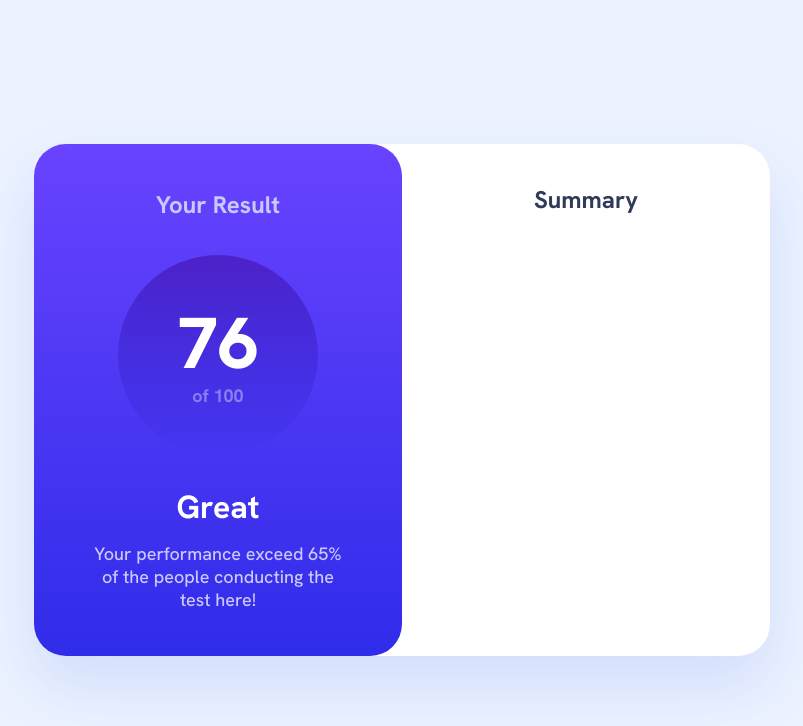
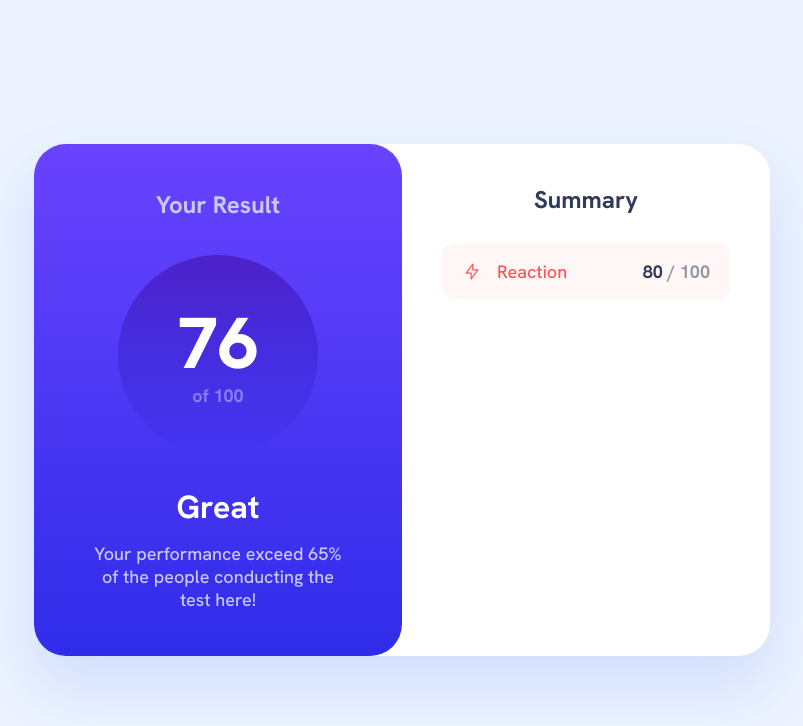
Before and after one commit to BYCODDE/-React-results-summary-component, a React (Vite) app: page / in a window 1280 px wide. Shown: the top 726 px of the page, without its empty margins (238-1041 px from the left). Built offline with nearby package versions, Linux system fonts and the light colour scheme.

Commit message:
new commit!

```diff
--- a/src/components/Sectionright/Sectionright.jsx
+++ b/src/components/Sectionright/Sectionright.jsx
@@ -1,9 +1,11 @@
 export default Sectionright;
 import "./sectionright.css";
+import Skill from "./Skills/Skills";
 function Sectionright() {
   return (
     <section className="Sectionright">
       <h3 className="Summary">Summary</h3>
+      <Skill></Skill>
     </section>
   );
 }
--- /dev/null
+++ b/src/components/Sectionright/Skills/Skills.jsx
@@ -0,0 +1,22 @@
+export default Skill;
+import "./skill.css";
+import redIcon from "./red.svg";
+
+function Skill() {
+  return (
+    <div className="skills_div">
+      <div className="Reaction">
+        <div className="reaction_underdiv">
+          <img src={redIcon} alt="redIcon" />
+          <span>Reaction</span>
+        </div>
+        <div className="reaction_underdiv2">
+          80 <span>/ 100</span>
+        </div>
+      </div>
+      <div className="Memory"></div>
+      <div className="Verbal"></div>
+      <div className="Visual"></div>
+    </div>
+  );
+}
--- /dev/null
+++ b/src/components/Sectionright/Skills/skill.css
@@ -0,0 +1,57 @@
+.skills_div {
+  width: 100%;
+  height: 100%;
+  margin-top: 28px;
+}
+
+.Reaction {
+  border-radius: 12px;
+  background: var(
+    --red-95-white,
+    linear-gradient(
+      0deg,
+      rgba(255, 255, 255, 0.95) 0%,
+      rgba(255, 255, 255, 0.95) 100%
+    ),
+    #f55
+  );
+  display: flex;
+  justify-content: space-between;
+  align-items: center;
+  text-align: center;
+
+  height: 56px;
+  padding: 20px;
+}
+.reaction_underdiv {
+  display: flex;
+  gap: 15px;
+}
+
+.reaction_underdiv span {
+  color: var(--Red, #f55);
+  font-size: 18px;
+  font-style: normal;
+  font-weight: 500;
+  line-height: normal;
+}
+
+.reaction_underdiv2 {
+  color: var(--Dark-Navy, #303b59);
+  text-align: right;
+  font-size: 18px;
+  font-style: normal;
+  font-weight: 700;
+  line-height: normal;
+}
+
+.reaction_underdiv2 span {
+  opacity: 0.5;
+}
+
+.Memory {
+}
+.Verbal {
+}
+.Visual {
+}
```
Also changed, not shown: src/components/Sectionright/Skills/red.svg (added).
